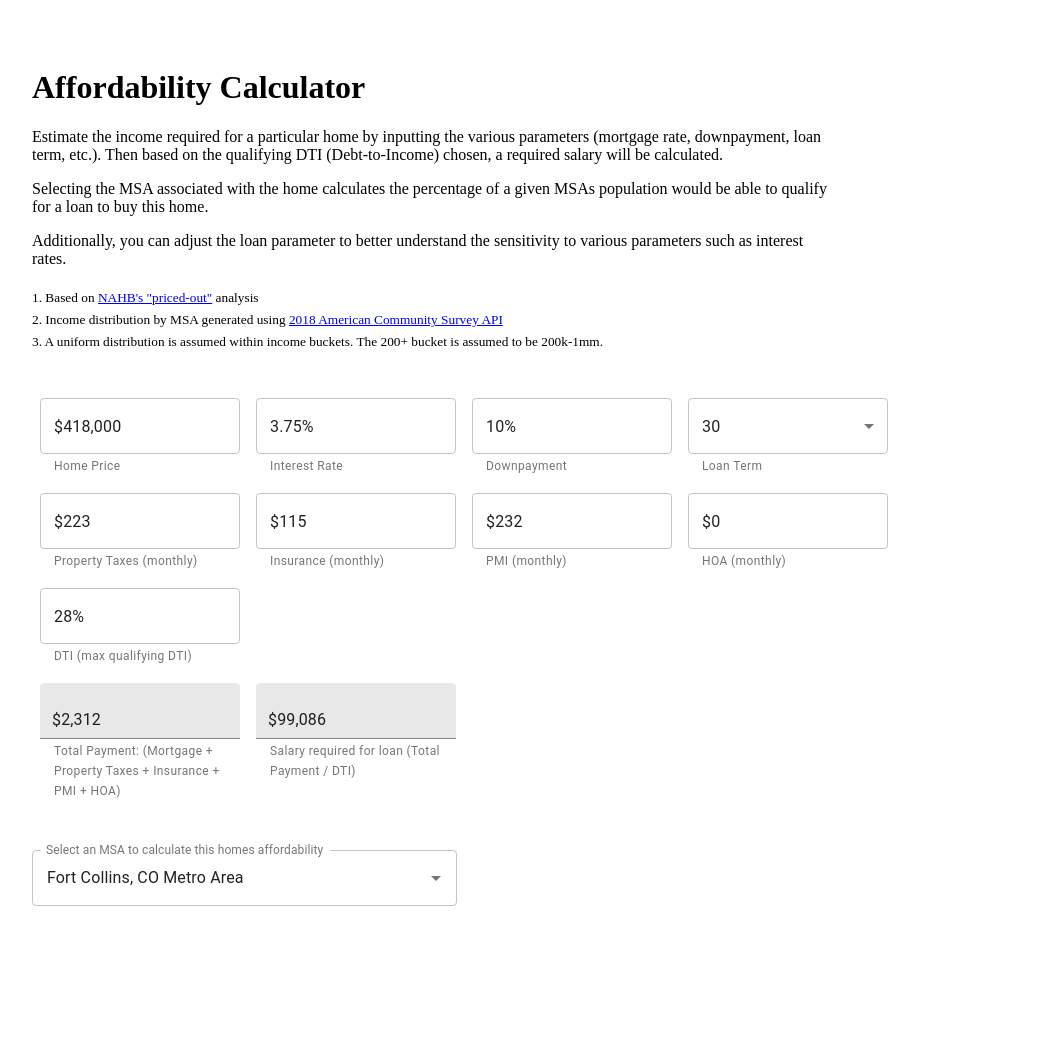
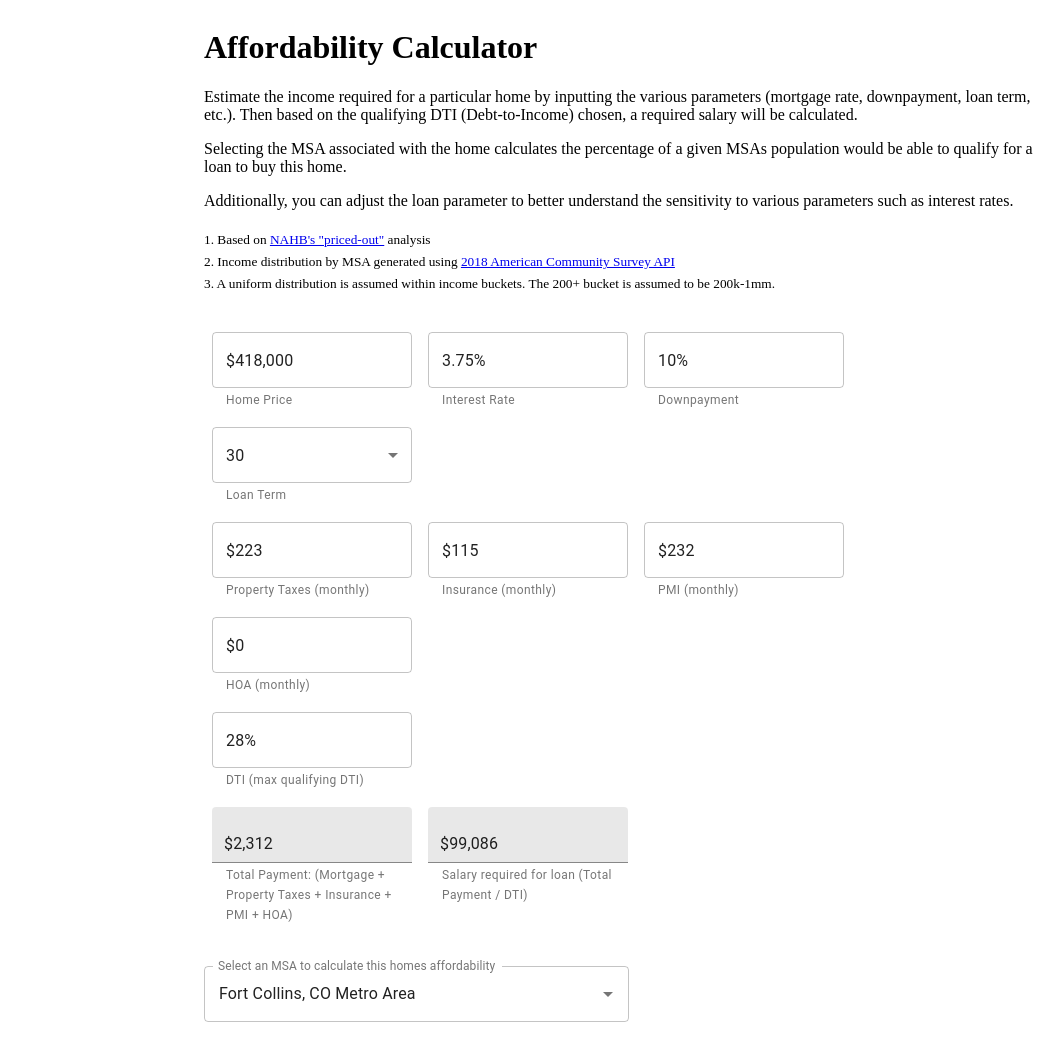
Before and after one commit to mkrump/affordability-calculator, a React app in the folder client/: page / in a window 1280 px wide. Shown: the whole page, without its empty margins (16-1080 px from the left). Before the commit the page ends 994 px from the top, so only its background shows below. Built offline with nearby package versions, Linux system fonts and the light colour scheme; no server answers.

Commit message:
Use material-ui Grid component

```diff
--- a/client/src/Main/index.js
+++ b/client/src/Main/index.js
@@ -5,6 +5,7 @@ import Graph from "../Graph";
 import Inputs from "../Inputs";
 import SearchBox from "../SelectMSA";
 import styles from "./index.module.scss";
+import Grid from "@material-ui/core/Grid";
 
 class Main extends Component {
   render() {
@@ -34,28 +35,39 @@ class App extends Component {
 
   render() {
     return (
-      <div style={{ padding: "40px" }}>
-        <div className={styles.row}>
+      <Grid
+        container
+        spacing={1}
+        direction="row"
+        justify="center"
+        alignItems="center"
+      >
+        <Grid item xs={8}>
           <Text />
-        </div>
-        <div className={styles.row}>
+          <hr className={styles.divider} />
+        </Grid>
+        <Grid item xs={8}>
           <Inputs onChangeCallback={this.handleRequiredSalaryChange} />
-        </div>
-        <div className={styles.row}>
+          <hr className={styles.divider} />
+        </Grid>
+        <Grid item xs={8}>
           <SearchBox
             onChangecallback={this.handleMSAChange}
             msa={this.state.msa}
           />
-        </div>
-        <Graph msa={this.state.msa} threshold={this.state.salaryRequired} />
-      </div>
+          <hr className={styles.divider} />
+        </Grid>
+        <Grid item xs={8}>
+          <Graph msa={this.state.msa} threshold={this.state.salaryRequired} />
+        </Grid>
+      </Grid>
     );
   }
 }
 
 function Text() {
   return (
-    <div style={{ width: 800 }}>
+    <div>
       <h1>Affordability Calculator</h1>
       <p>
         Estimate the income required for a particular home by inputting the
@@ -102,4 +114,5 @@ function Text() {
     </div>
   );
 }
+
 export default Main;
--- a/client/src/Main/index.module.scss
+++ b/client/src/Main/index.module.scss
@@ -1,3 +1,5 @@
-.row {
-  padding-bottom: 40px;
+.divider {
+  width: 100%;
+  margin-bottom: 1rem;
+  border: none;
 }
```
